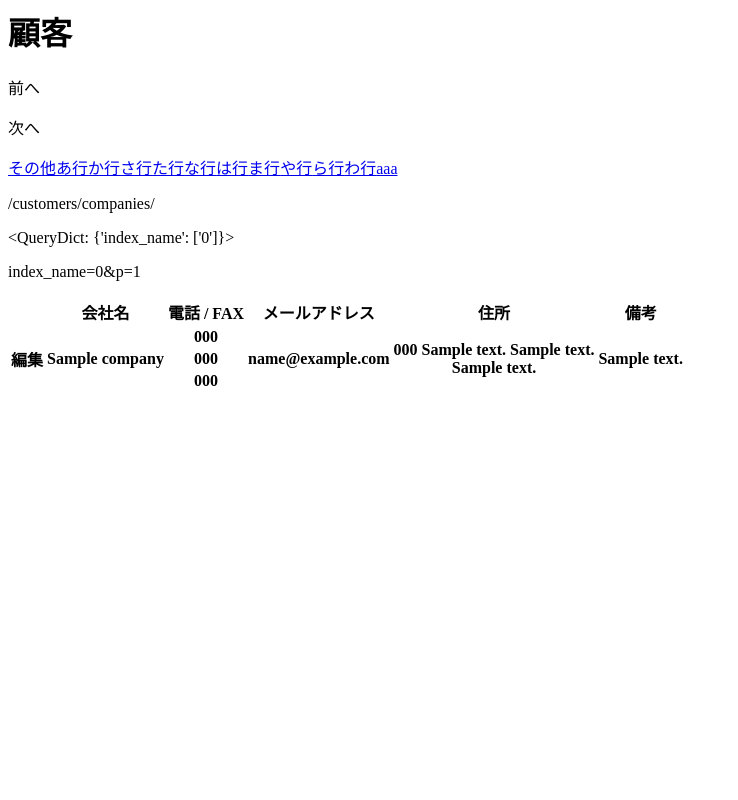
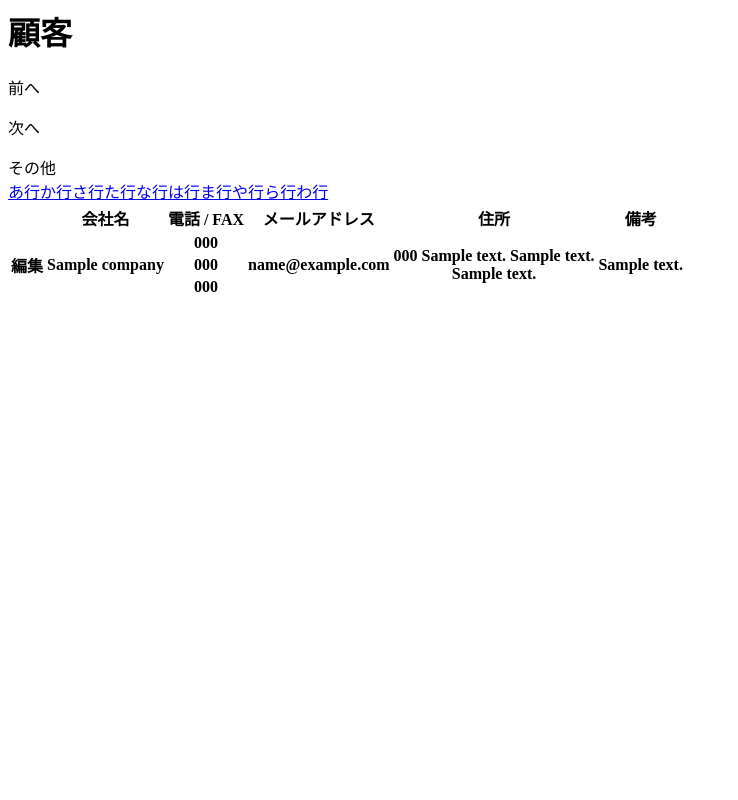
Before and after one commit to ot-nemoto/customer-manager, a Django app: page /customers/companies/?index_name=0 in a window 1280 px wide. Shown: the whole page, without its empty margins (0-738 px from the left). Run offline with Django 3.2, Linux system fonts and the light colour scheme; tables that the repository leaves empty hold one stand-in row (values such as "Sample post"); lists and menus that the app fills with data are empty.

Commit message:
会社一覧のページレイアウト調整中

```diff
--- a/customers/templates/companies.html
+++ b/customers/templates/companies.html
@@ -18,38 +18,37 @@
     <tr>
       <th rowspan="3" scope="row">編集</th>
       <th rowspan="3" scope="col">{{ company.name }}</th>
-      <th scope="col">{{ company.telephone_number_1 }}</th>
-      <th rowspan="3" scope="col">{{ company.mail_address }}</th>
+      <th scope="col"><p>{{ company.telephone_number_1|default_if_none:"" }}</p></th>
+      <th rowspan="3" scope="col"><p>{{ company.mail_address|default_if_none:"" }}</p></th>
       <th rowspan="3" scope="col">{{ company.address | linebreaksbr }}</th>
       <th rowspan="3" scope="col">{{ company.note | linebreaksbr }}</th>
     </tr>
     <tr>
-      <th scope="col">{{ company.telephone_number_2 }}</th>
+      <th scope="col"><p>{{ company.telephone_number_2|default_if_none:"" }}</p></th>
     </tr>
     <tr>
-      <th scope="col">{{ company.fax_number }}</th>
+      <th scope="col"><p>{{ company.fax_number|default_if_none:"" }}</p></th>
     </tr>
 {% endfor %}
   </tbody>
 </body>
 
 {% if companies.has_previous %}
-<a href="?page={{ companies.previous_page_number }}">前へ</a>
+<a href="{{ request.path_info }}?{% query_transform request page_num=companies.previous_page_number %}">前へ</a>
 {% else %}
 <p>前へ</p>
 {% endif %}
 
 {% if companies.has_next %}
-<a href="?page={{ companies.next_page_number }}">次へ</a>
+<a href="{{ request.path_info }}?{% query_transform request page_num=companies.next_page_number %}">次へ</a>
 {% else %}
 <p>次へ</p>
 {% endif %}
 
-{% for index_name in index_name_choices %}
-<a href="?index={{ index_name.0 }}">{{ index_name.1 }}</a>
+{% for i in index_name_choices %}
+{% if i.0|slugify == index_name %}
+<div>{{ i.1 }}</div>
+{% else %}
+<a href="{{ request.path_info }}?index_name={{ i.0 }}">{{ i.1 }}</a>
+{% endif %}
 {% endfor %}
-
-<a href="{{ request.get_full_path }}">aaa</a>
-<p>{{ request.path_info }}</p>
-{{ query_dict }}
-<p>{% query_transform request p=1 %}</p>
--- a/customers/views.py
+++ b/customers/views.py
@@ -11,13 +11,13 @@ def index(request):
     return render(request, 'index.html', {})
 
 def companies(request):
-    page_num = request.GET.get('page') or 1
-    index = request.GET.get('index')
+    page_num = request.GET.get('page_num') or 1
+    index_name = request.GET.get('index_name')
     companies = Company.objects.order_by('-update_date')
-    if index is not None:
-        companies = companies.filter(index_name=index)
+    if index_name is not None:
+        companies = companies.filter(index_name=index_name)
     context = {
-        'query_dict': request.GET,
+        'index_name': index_name,
         'companies': Paginator(companies, 50).page(page_num),
         'index_name_choices': Company.INDEX_NAME_CHOICES,
     }
```
